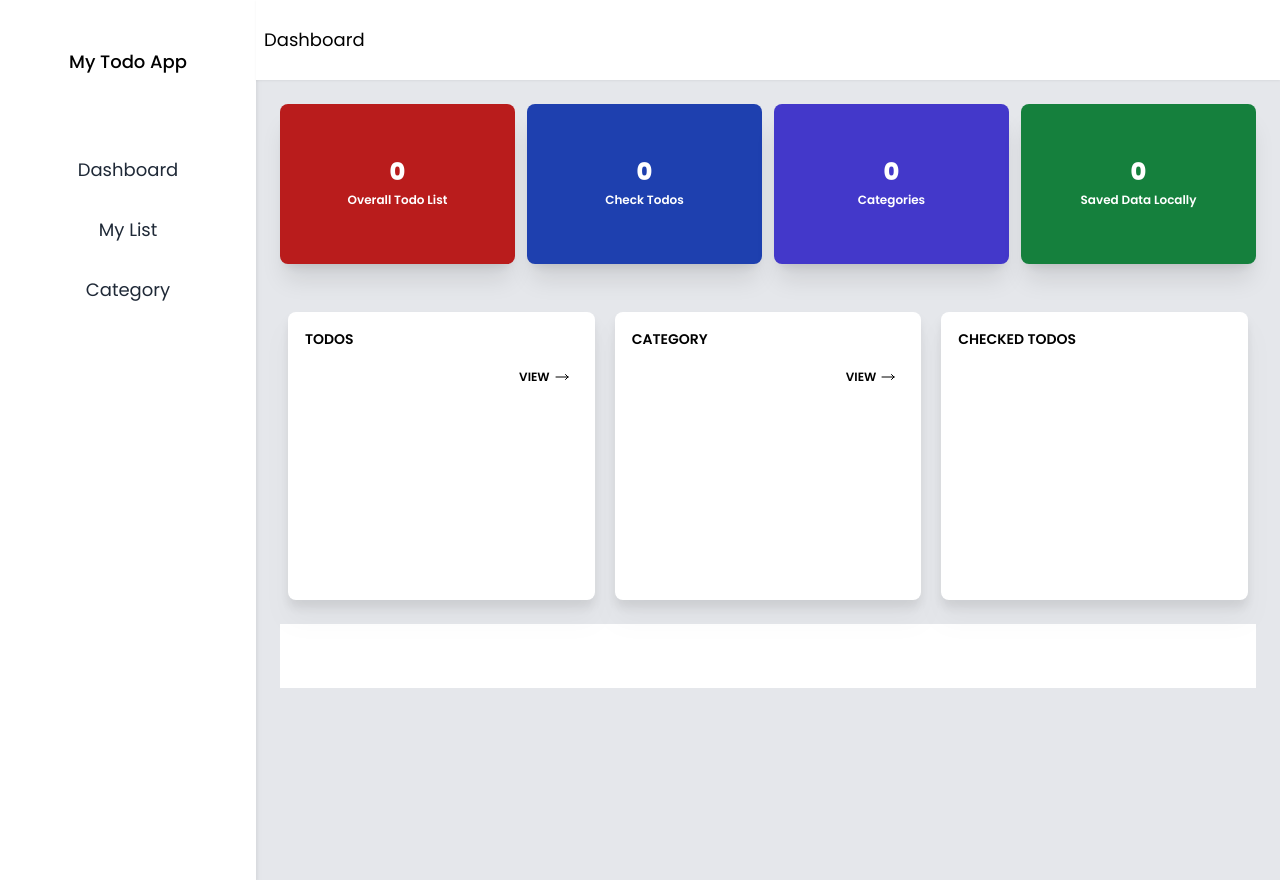
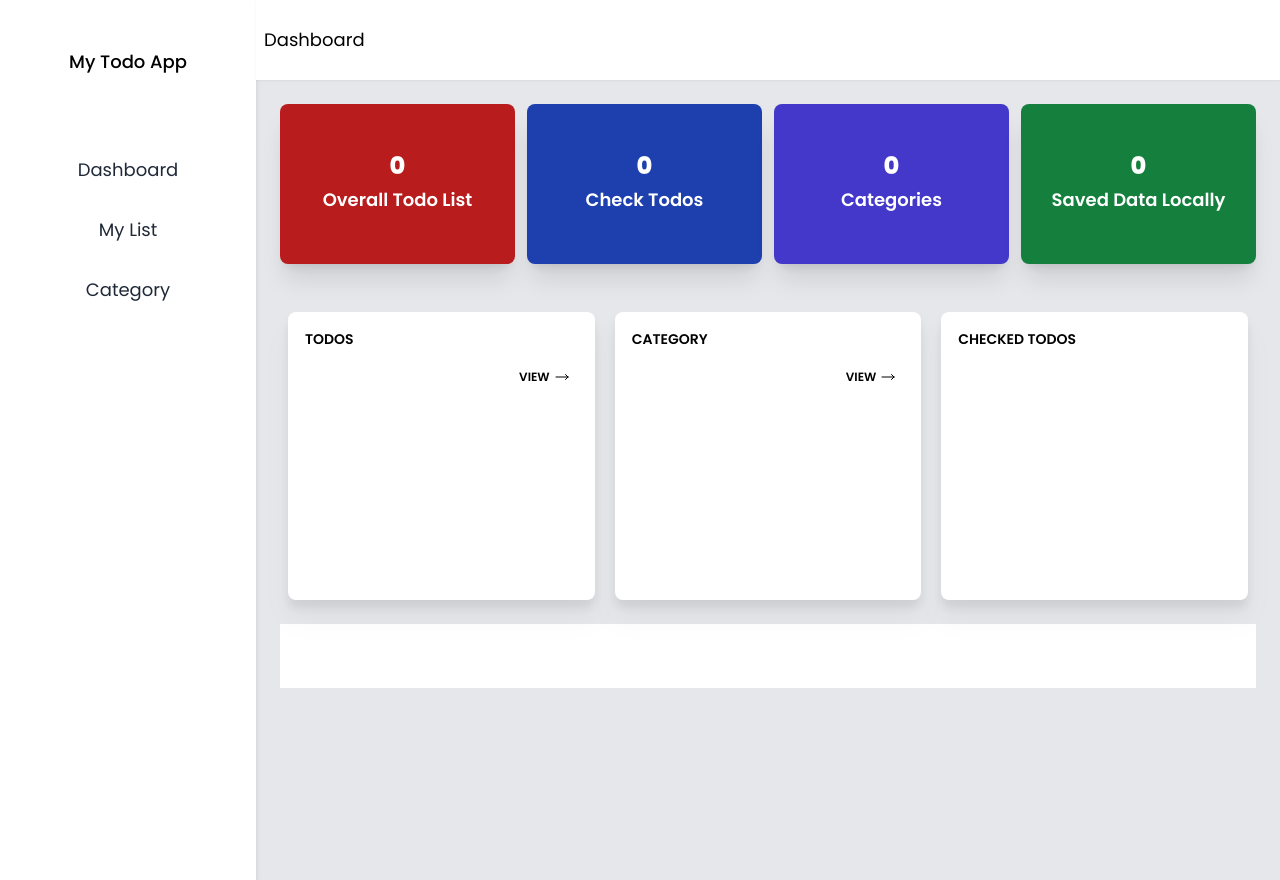
Before and after one commit to ogunwolejo/todo-list, a React (Create React App) app: page / in a window 1280 px wide. Built offline with nearby package versions, Linux system fonts and the light colour scheme.

Commit message:
changing the font size of card 1

```diff
--- a/src/common/cards/card1.tsx
+++ b/src/common/cards/card1.tsx
@@ -5,8 +5,8 @@ const Card1:FC<{title:string; bgColor:string; data:number; color?:string }> = ({
         <Fragment>
             <div className={`h-32 md:h-40 w-full border-box shadow-xl border border-transparent ${bgColor} rounded-lg flex flex-row items-center justify-center hover:cursor-pointer`}>
                 <div className="flex flex-col items-center p-2">
-                    <div className={`text-lg md:text-2xl font-extrabold self-center ${color}`}>{data}</div>
-                    <label className={`text-xs md:text-md my-1 font-semibold font-poppins mx-3 w-full text-center ${color}`}>{title}</label>
+                    <div className={`text-lg lg:text-xl xl:text-2xl font-extrabold self-center ${color}`}>{data}</div>
+                    <label className={`text-xs md:text-sm lg:text-md xl:text-lg my-1 font-semibold font-poppins mx-3 w-full text-center ${color}`}>{title}</label>
                 </div>
             </div>
         </Fragment>
```
